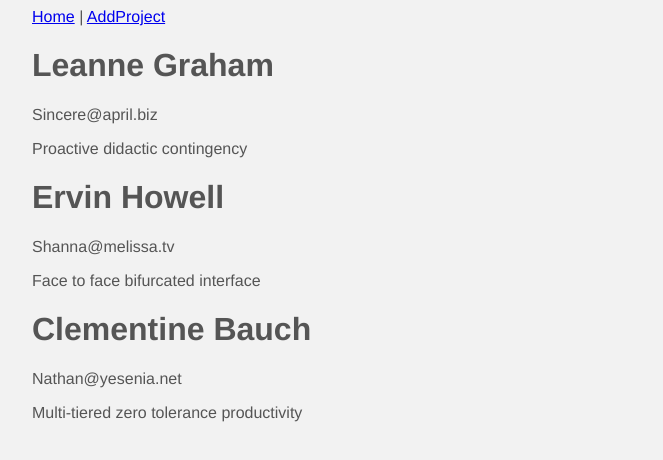
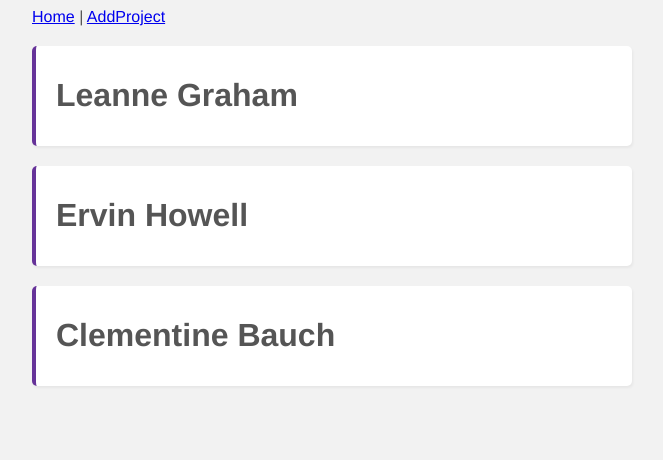
Before and after one commit to belkisarslan/learning-vuejs, a Vue app: page / in a window 1280 px wide. Shown: the top 460 px of the page, without its empty margins (308-971 px from the left). Built offline with nearby package versions, Linux system fonts and the light colour scheme; data requests are answered from the project's data file.

Commit message:
single project components added

```diff
--- /dev/null
+++ b/src/components/SingleProject.vue
@@ -0,0 +1,38 @@
+<template>
+  <div>
+    <div class="project">
+      <div class="actions">
+        <h1 @click="(showDetails = ! showDetails)">{{project.name}}</h1>
+      </div>
+      <div v-if="showDetails" class="details">
+        <p>{{project.email}}</p>
+        <p>{{project.info}}</p>
+      </div>
+    </div>
+  </div>
+</template>
+
+<script>
+export default {
+  props:["project"],
+  data(){
+    return{
+      showDetails: false
+    }
+  }
+};
+</script>
+
+<style scoped>
+.project{
+  margin: 20px auto;
+  background: #fff;
+  padding: 10px 20px;
+  border-radius: 5px;
+  box-shadow: 1px 2px 3px rgba(0, 0, 0, 0.05);
+  border-left: 4px solid rebeccapurple;
+}
+.actions h1{
+  cursor: pointer;
+}
+</style>
--- a/src/views/Home.vue
+++ b/src/views/Home.vue
@@ -2,20 +2,21 @@
   <div class="home">
     <div v-if="projects.length">
       <div v-for="project in projects">
-        <h1>{{project.name}}</h1>
-        <p>{{project.email}}</p>
-        <p>{{project.info}}</p>
+        <SingleProject :project="project"/>
+
       </div>
     </div>
   </div>
 </template>
 
 <script>
+import SingleProject from '../components/SingleProject.vue';
+
 
 
 export default {
   name: 'Home',
-  components: {},
+  components: { SingleProject },
   data(){
     return{
       projects: []
```
Also changed, not shown: src/components/HelloWorld.vue (deleted, +0 -58 lines).
